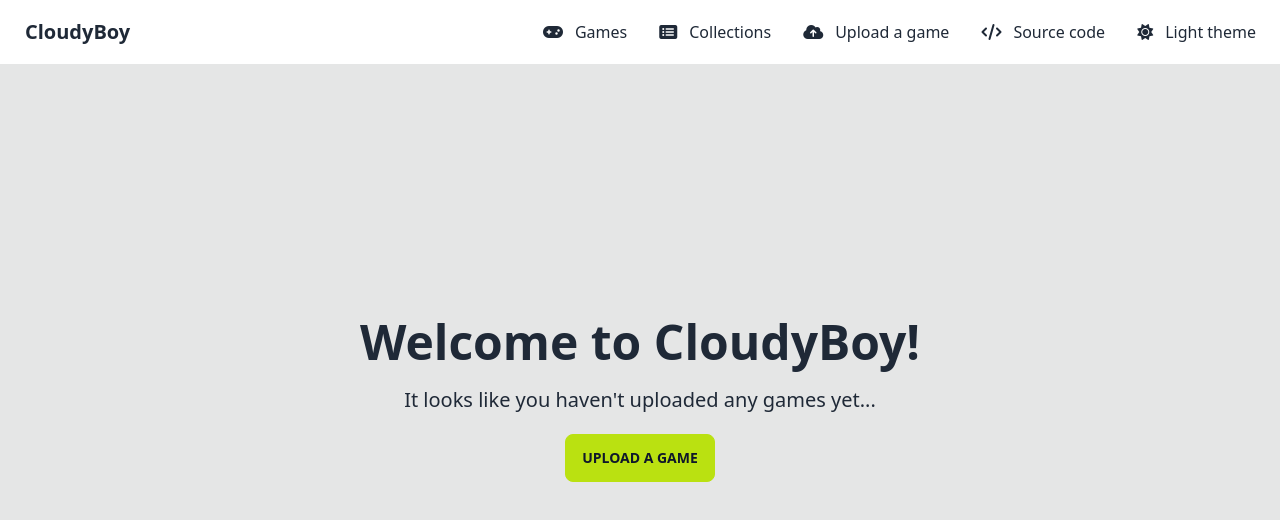
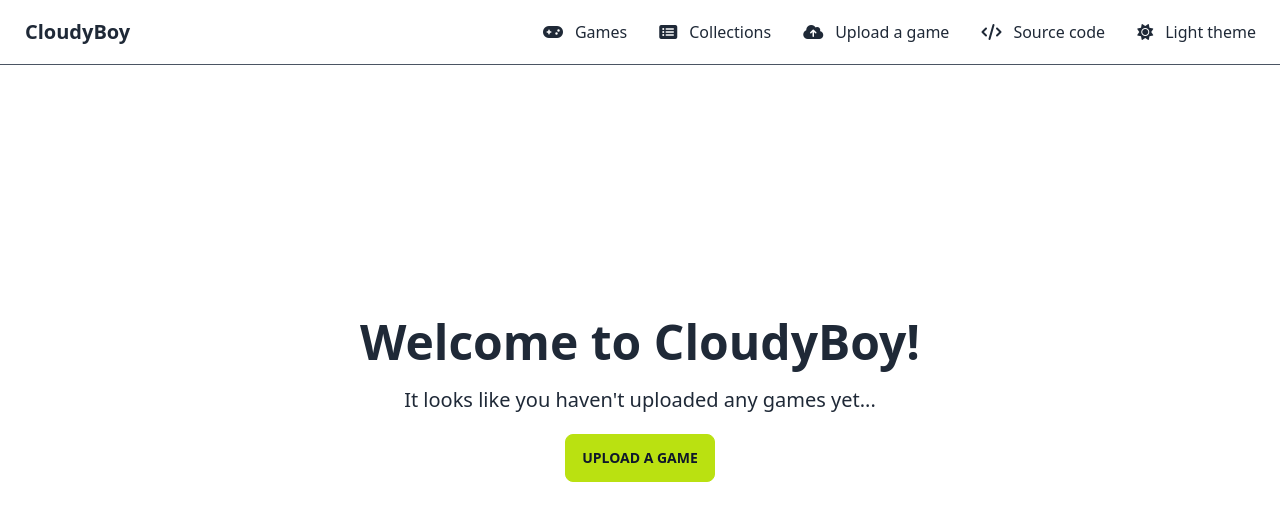
Before and after one commit to cloudyboy-app/cloudyboy-public, a Nuxt app: page / in a window 1280 px wide. Shown: the top 520 px of the page. Built offline with nearby package versions, Linux system fonts and the light colour scheme.

Commit message:
Create and use Nuxt layout components

```diff
--- a/app.vue
+++ b/app.vue
@@ -2,7 +2,9 @@
   <div class="drawer">
     <input id="drawer-toggle" type="checkbox" class="drawer-toggle" />
     <div class="drawer-content flex flex-col">
-      <div class="navbar bg-base-100 fixed top-0 w-full">
+      <div
+        class="navbar bg-base-100 fixed top-0 w-full z-5 border-b-[1px] border-gray-600"
+      >
         <div class="flex-1">
           <NuxtLink to="/" class="btn btn-ghost normal-case text-xl">
             CloudyBoy
@@ -17,7 +19,9 @@
           <NavItems class="menu menu-horizontal" />
         </div>
       </div>
-      <NuxtPage />
+      <NuxtLayout>
+        <NuxtPage />
+      </NuxtLayout>
     </div>
     <div class="drawer-side">
       <label for="drawer-toggle" class="drawer-overlay"></label>
--- /dev/null
+++ b/layouts/default.vue
@@ -0,0 +1,5 @@
+<template>
+  <div class="w-full mt-24 mb-10 flex flex-column justify-center text-center">
+    <slot />
+  </div>
+</template>
--- /dev/null
+++ b/layouts/hero.vue
@@ -0,0 +1,7 @@
+<template>
+  <div class="hero min-h-screen">
+    <div class="hero-content text-center">
+      <slot />
+    </div>
+  </div>
+</template>
--- a/pages/index.vue
+++ b/pages/index.vue
@@ -1,6 +1,10 @@
+<script setup lang="ts">
+definePageMeta({
+  layout: 'hero'
+});
+</script>
+
 <template>
-  <div class="hero min-h-screen bg-base-300">
-    <div class="hero-content text-center">
   <div class="max-w-xl">
     <h1 class="text-5xl font-bold">Welcome to CloudyBoy!</h1>
     <p class="text-xl py-5">
@@ -8,6 +12,4 @@
     </p>
     <button class="btn btn-primary text-sm">Upload a game</button>
   </div>
-    </div>
-  </div>
 </template>
```
Lines whose indentation alone changed are shown as unchanged.
